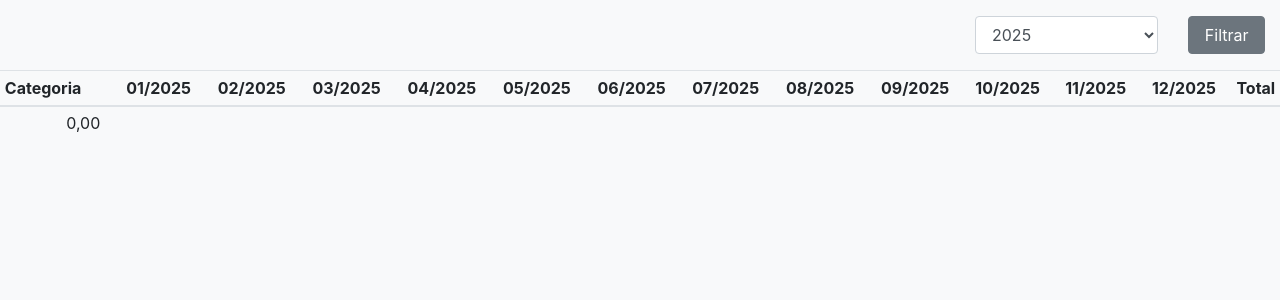
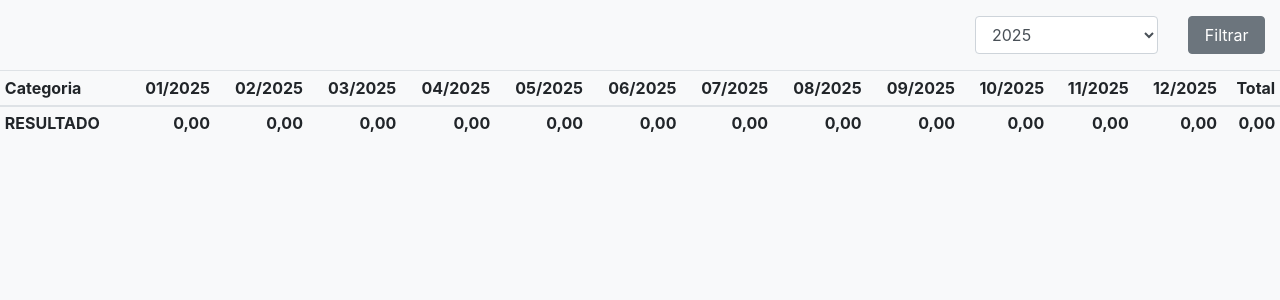
Before and after one commit to diogowagner/finan, a Django app: page /relatorios/fluxo/ in a window 1280 px wide. Shown: the part 56-356 px from the top of the page. Run offline with Django 5.2, Linux system fonts and the light colour scheme; the visitor is signed in with stand-in values (Sample User, id 1); data that the repository does not hold is empty; parts of the project's set-up code (start-up, migrations or seed data) failed here and were passed over; some libraries are stand-ins or nearby versions.

Commit message:
relatorio fluxo

```diff
--- a/fluxo/templates/relatorio_fluxo.html
+++ b/fluxo/templates/relatorio_fluxo.html
@@ -46,9 +46,9 @@
                 {% for item in relatorio %}
                     <tr>
                         {% if item.e_categoria_pai %}
-                        <td class="font-weight-bold" >{{ item.descricao }}</td>
+                            <td class="font-weight-bold" >{{ item.descricao }}</td>
                         {% else %}
-                        <td>{{ item.descricao }}</td>
+                            <td>{{ item.descricao }}</td>
                         {% endif %}
                         {% for valor in item.valor_mes %}
                             {% if item.e_categoria_pai %}
@@ -66,10 +66,15 @@
                                     {{ item.valor_total|currency }}
                             </td>
                         {% else %}
-                        <td class='text-right'>{{ item.valor_total|currency }}</td>
+                            <td class='text-right'>{{ item.valor_total|currency }}</td>
                         {% endif %}
                     </tr>
                 {% endfor %}
+                <tr class="font-weight-bold">
+                    <td>RESULTADO</td>
+                    {% for total in resultado_mes %}
+                        <td class="text-right">{{ total.0|currency }}</td>
+                    {% endfor %}
                     <td class="text-right">{{ resultado_total|currency }}</td>
                 </tr>
             </tbody>
```
